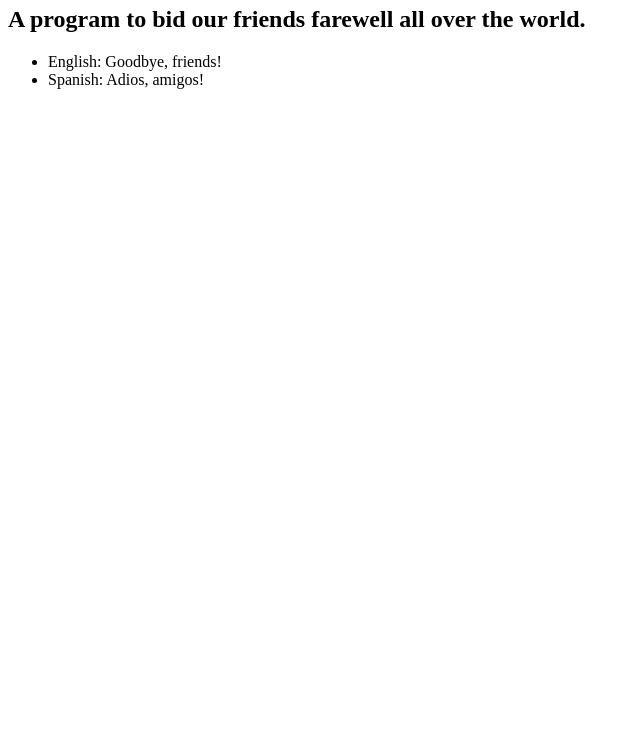
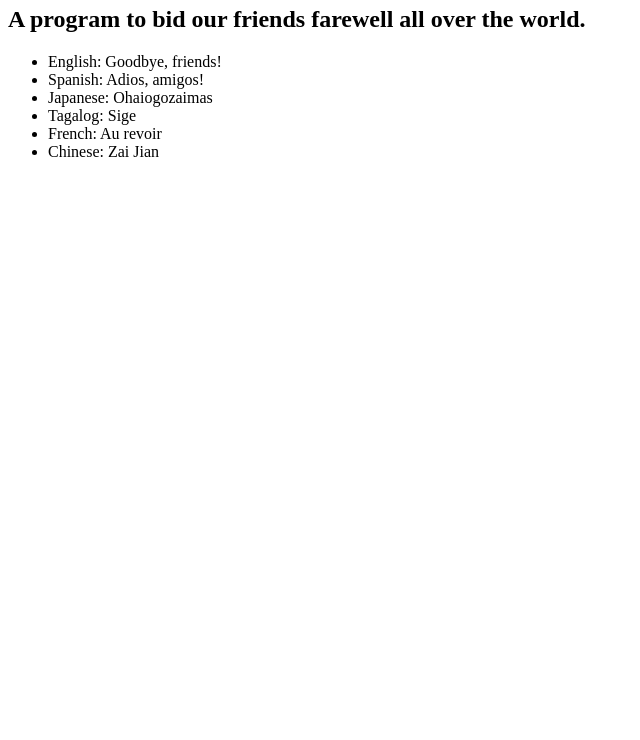
Before and after one commit to gylesb/goodbye-world, a plain HTML site: page index.html in a window 1280 px wide. Shown: the part 60-800 px from the top of the page, without its empty margins (0-640 px from the left). Drawn offline with Linux system fonts and the light colour scheme.

Commit message:
Added Japanese, Tagalog, French, and Chinese goodbyes

```diff
--- a/index.html
+++ b/index.html
@@ -4,4 +4,8 @@
 <ul>
   <li> English: Goodbye, friends! </li>
   <li> Spanish:  Adios, amigos! </li>
+  <li> Japanese: Ohaiogozaimas </li>
+  <li> Tagalog: Sige </li>
+  <li> French: Au revoir </li>
+  <li> Chinese: Zai Jian </li>
 </ul>
```
